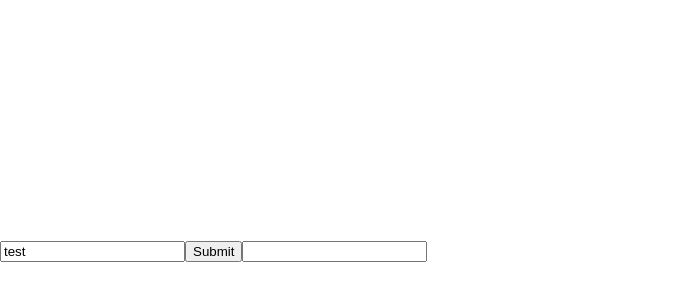
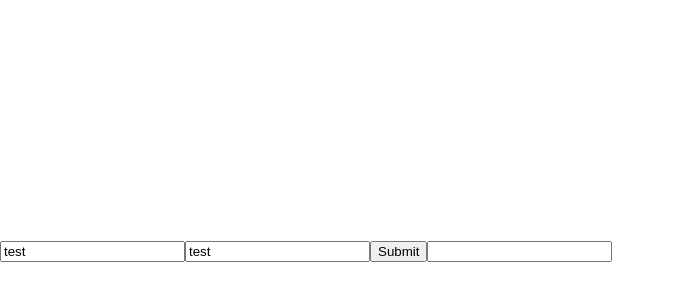
Before and after one commit to Amaretess/expense-tracker-ts, a React (Vite) app: page / in a window 1280 px wide. Shown: the part 150-450 px from the top of the page, without its empty margins (0-675 px from the left). Built offline with nearby package versions, Linux system fonts and the light colour scheme.

Commit message:
error handling

```diff
--- a/src/App.tsx
+++ b/src/App.tsx
@@ -16,9 +16,13 @@ const App = () => {
 
   const onSubmit: SubmitHandler<Inputs> = (data) => console.log(data)
 
+  console.log(watch("example"));
+
   return (
     <form onSubmit={handleSubmit(onSubmit)}>
       <input defaultValue="test" {...register("example")} placeholder="First Name" />
+      <input defaultValue="test" {...register("exampleRequired", { required: true })} placeholder="First Name" />
+      {errors.exampleRequired && <span>This field is required</span>}
       <input placeholder="Last Name" type='submit' />
       <input />
 
```
